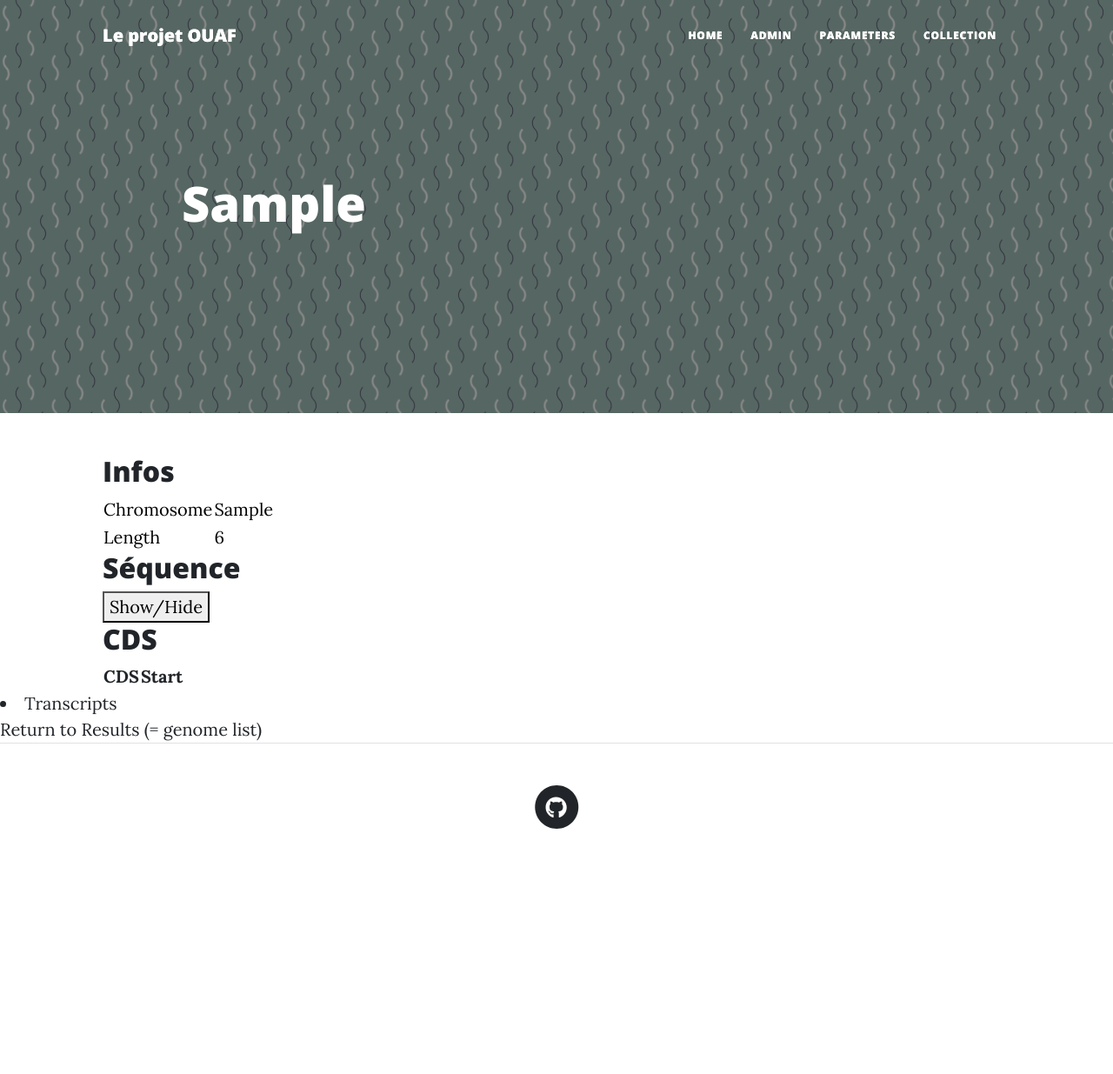
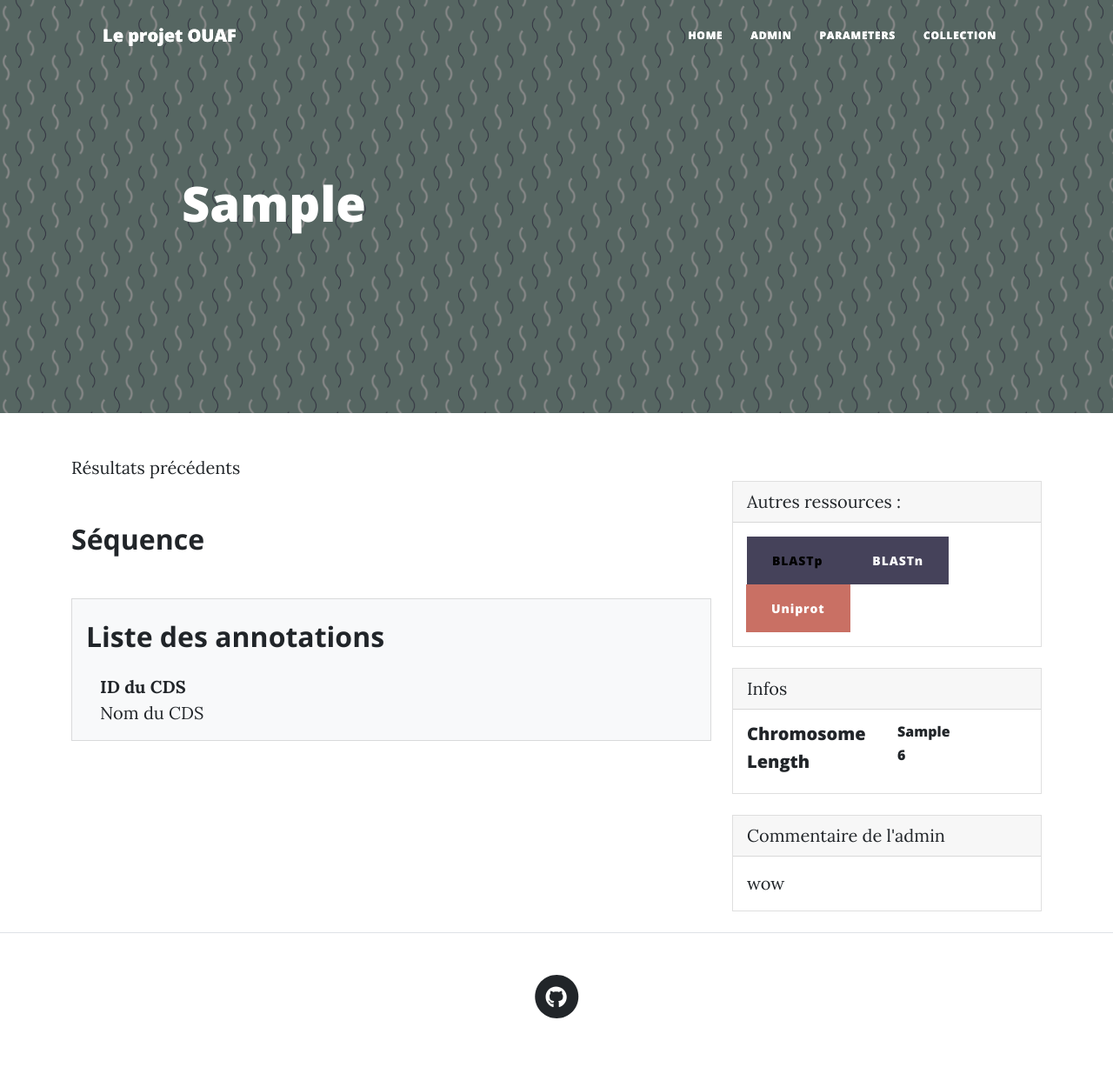
Before and after one commit to PlotosusLineatus/Projet_Web, a Django app: a page that uses genomeBact/templates/genomeBact/genome_detail.html in a window 1280 px wide. Shown: the whole page at 87% size. Before the commit the page ends 953 px from the top, so only its background shows below. Run offline with Django 3.2, Linux system fonts and the light colour scheme; a user stored in the database is signed in; tables that the repository leaves empty hold one stand-in row (values such as "Sample post"); lists and menus that the app fills with data are empty; some libraries are stand-ins or nearby versions.

Commit message:
update génome détail (mieux)
attention la séquence pas trouvé comment rendre mieux --> ralentit la page

```diff
--- a/genomeBact/templates/genomeBact/genome_detail.html
+++ b/genomeBact/templates/genomeBact/genome_detail.html
@@ -31,57 +31,76 @@
                 </div>
             </div>
         </header>
+        <!-- Page content-->
+        <div class="container mt-5">
+            <a href="{% url 'results' %}">Résultats précédents</a>
+            <div class="row">
+                <div class="col-lg-8">
+                    <!-- Post content-->
+                    <article>
+                        <!-- Séquence-->
+                        <section class="mb-5">
+                            <h2 class="fw-bolder mb-4 mt-5">Séquence</h2>
+                            <!-- Page Header <p class="fs-5 mb-4"><pre>{{ genome.sequence|linebreaks }}</pre></p> -->
+                        </section>
+                    </article>
+                    <!--Liste des tCDS-->
+                    <section class="mb-5">
+                        <div class="card bg-light">
 
-<div class="container px-4 px-lg-5">
-    <h2>Infos </h2>
-        <table class="table-info">
-            <tr>
-                <td>Chromosome</td>
-                <td>{{ genome.chromosome }}</td>
-            </tr>
-            <tr>
-                <td>Length</td>
-                <td>{{ genome.length }}</td>
-            </tr>
-        </table>
-    <h2> Séquence </h2>
-        <button id="toggle-button" onclick="toggleGenomeSequence()">Show/Hide</button>
-        <div id="genome_sequence" style="display: none;">
-        <p>{{ genome.sequence }}</pre>
+                            <div class="card-body">
+                                <h2 class="fw-bolder mb-4 mt-2"><a href="{% url 'transcript-list' genome.specie %}">Liste des annotations </a></h2>
+                                <!-- Single comment-->
+                                <div class="d-flex">
+                                    <div class="ms-3">
+                                        <div class="fw-bold">ID du CDS</div>
+                                        Nom du CDS
+                                    </div>
+                                </div>
+                            </div>
+                        </div>
+                    </section>
+                </div>
+                <!-- Side widgets-->
+                <div class="col-lg-4">
+                    <!-- Widget BLAST-->
+                    <div class="card mb-4">
+                        <div class="card-header">Autres ressources :</div>
+                        <div class="card-body">
+                            <div class="input-group">
+                                <button class="btn btn-warning" id="button-blatp" type="button">BLASTp</button>
+                                <button class="btn btn-primary" id="button-blastn" type="button">BLASTn</button>
+                                <button class="btn btn-danger" id="button-uniprot" type="button">Uniprot</button>
+                            </div>
+                        </div>
+                    </div>
+                    <!-- Categories widget-->
+                    <div class="card mb-4">
+                        <div class="card-header">Infos</div>
+                        <div class="card-body">
+                            <div class="row">
+                                <div class="col-sm-6">
+                                    <ul class="list-unstyled mb-0">
+                                        <h5>Chromosome</h6>
+                                        <h5>Length</h6>
+                                    </ul>
+                                </div>
+                                <div class="col-sm-6">
+                                    <ul class="list-unstyled mb-0">
+                                        <h6>{{ genome.chromosome }}</h6>
+                                        <h6>{{ genome.length }}</h6>
+                                    </ul>
+                                </div>
+                            </div>
+                        </div>
+                    </div>
+                    <!-- Side widget-->
+                    <div class="card mb-4">
+                        <div class="card-header">Commentaire de l'admin</div>
+                        <div class="card-body">wow</div>
+                    </div>
+                </div>
+            </div>
         </div>
-</div>
-<div class="container px-4 px-lg-5">
-    <h2> CDS </h2>
-        <table>
-            <tr>
-              <th>CDS</th>
-              <th>Start</th>
-            </tr>
-            {% for transcript in transcript %}
-              <tr class="cds" onclick="window.location='{% url 'transcript-detail' specie=genome.specie transcript=transcript.transcript %}'">
-                <td>{{ transcript.transcript }}</td>
-                <td>{{ transcript.start }}</td>
-              </tr>
-            {% endfor %}
-          </table>
-</div>
-    <li><a href="{% url 'transcript-list' genome.specie %}">Transcripts</a></li>
-
-
-    <a href="{% url 'results' %}">Return to Results (= genome list)</a>
-
+</html>
 {% endblock %}
-
-<script>
-    function toggleGenomeSequence() {
-      var sequenceDiv = document.getElementById("genome_sequence");
-      var toggleButton = document.getElementById("toggle-button");
-      if (sequenceDiv.style.display === "none") {
-        sequenceDiv.style.display = "block";
-        toggleButton.innerHTML = "Hide Genome Sequence";
-      } else {
-        sequenceDiv.style.display = "none";
-        toggleButton.innerHTML = "Show Genome Sequence";
-      }
-    }
-    </script>
```
